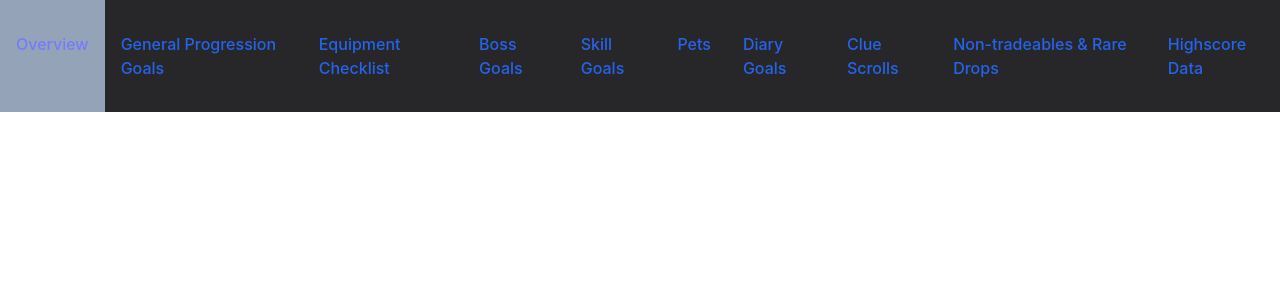
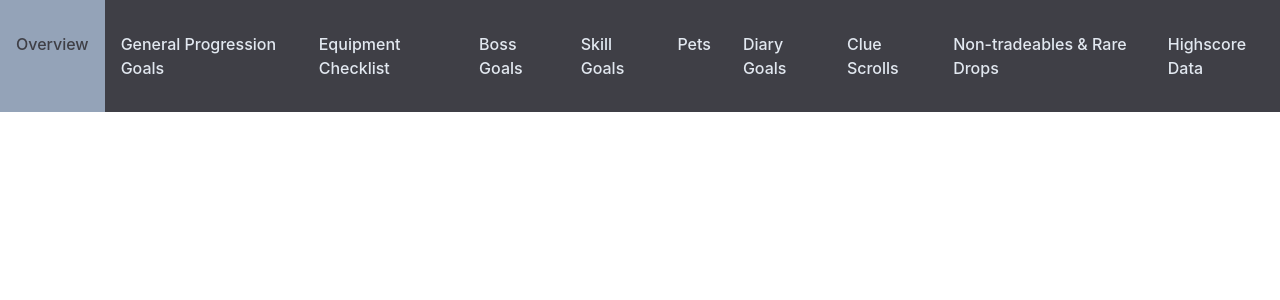
Before and after one commit to drewwdev/ironman-tracker, a React (Vite) app: page /HighscoreData in a window 1280 px wide. Shown: the top 300 px of the page. Built offline with nearby package versions, Linux system fonts and the light colour scheme.

Commit message:
a little styling

```diff
--- a/src/components/Mage/SingleMageEquipment.tsx
+++ b/src/components/Mage/SingleMageEquipment.tsx
@@ -40,7 +40,7 @@ function SingleMageEquipment() {
           <td className="px-4">{mageEquipment.tier}</td>
           <td className="px-4">
             <a
-              className="font-medium text-blue-600 dark:text-blue-500 hover:underline"
+              className="font-medium text-slate-200 hover:text-slate-200 hover:underline"
               href={`https://oldschool.runescape.wiki/w/${
                 mageEquipmentNameSlug[mageEquipment.id - 1]
               }`}
--- a/src/components/Melee/SingleMeleeEquipment.tsx
+++ b/src/components/Melee/SingleMeleeEquipment.tsx
@@ -39,7 +39,7 @@ function SingleMeleeEquipment() {
           <td className="px-4">{meleeEquipment.tier}</td>
           <td className="px-4">
             <a
-              className="font-medium text-blue-600 dark:text-blue-500 hover:underline"
+              className="font-medium text-slate-200 hover:text-slate-200 hover:underline"
               href={`https://oldschool.runescape.wiki/w/${
                 meleeEquipmentNameSlug[meleeEquipment.id - 1]
               }`}
--- a/src/components/Navbar.tsx
+++ b/src/components/Navbar.tsx
@@ -15,12 +15,12 @@ const navbarItems = [
 
 function Navbar() {
   return (
-    <nav className="absolute top-0 bg-zinc-800">
+    <nav className="absolute top-0 bg-zinc-700">
       <ul className="flex justify-center">
         {navbarItems.map((navbarItem) => (
           <Link
             key={navbarItem.text}
-            className="px-4 py-8 font-medium text-blue-600 hover:bg-slate-400 dark:text-blue-500"
+            className="px-4 py-8 font-medium text-slate-200 hover:bg-slate-400 hover:text-zinc-700"
             to={navbarItem.path}
           >
             <li>{navbarItem.text}</li>
--- a/src/components/Range/SingleRangeEquipment.tsx
+++ b/src/components/Range/SingleRangeEquipment.tsx
@@ -39,7 +39,7 @@ function SingleRangeEquipment() {
           <td className="px-4">{rangeEquipment.tier}</td>
           <td className="px-4">
             <a
-              className="font-medium text-blue-600 dark:text-blue-500 hover:underline"
+              className="font-medium text-slate-200 hover:text-slate-200 hover:underline"
               href={`https://oldschool.runescape.wiki/w/${
                 rangeEquipmentNameSlug[rangeEquipment.id - 1]
               }`}
```
